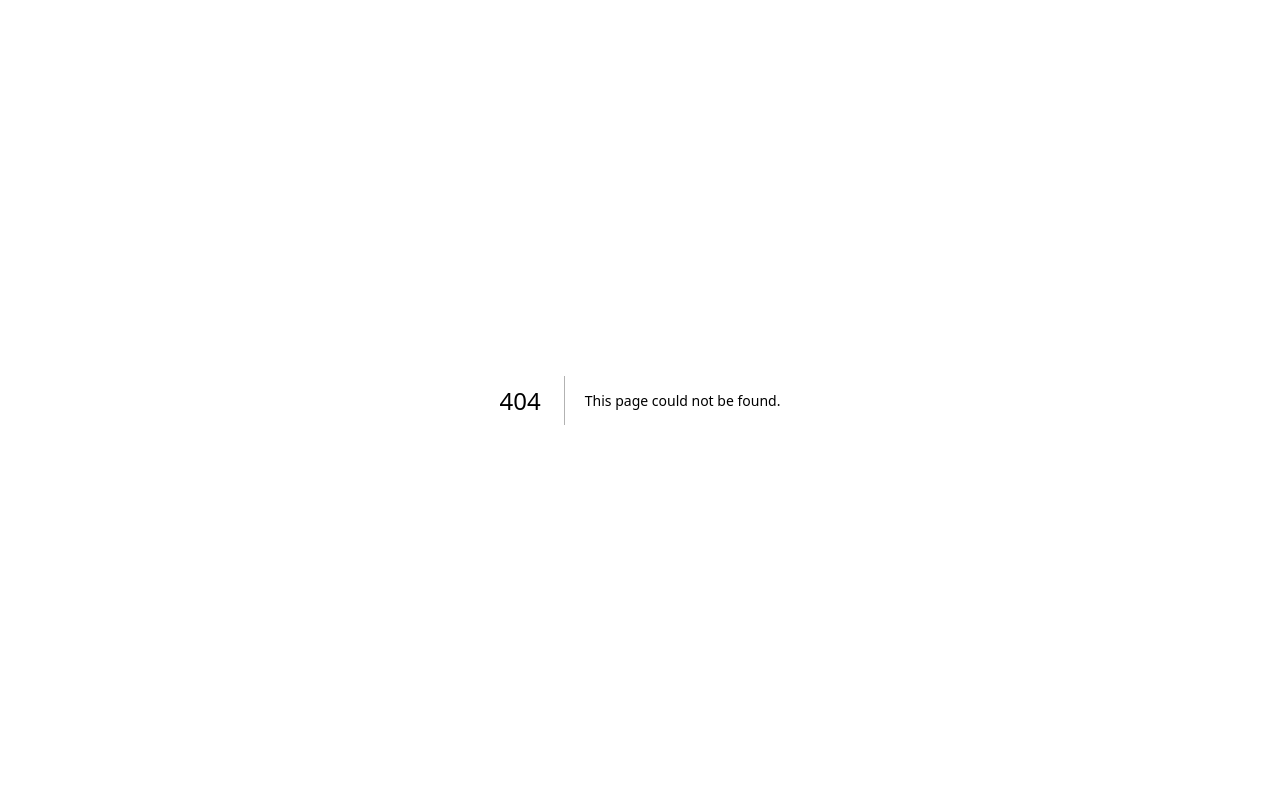
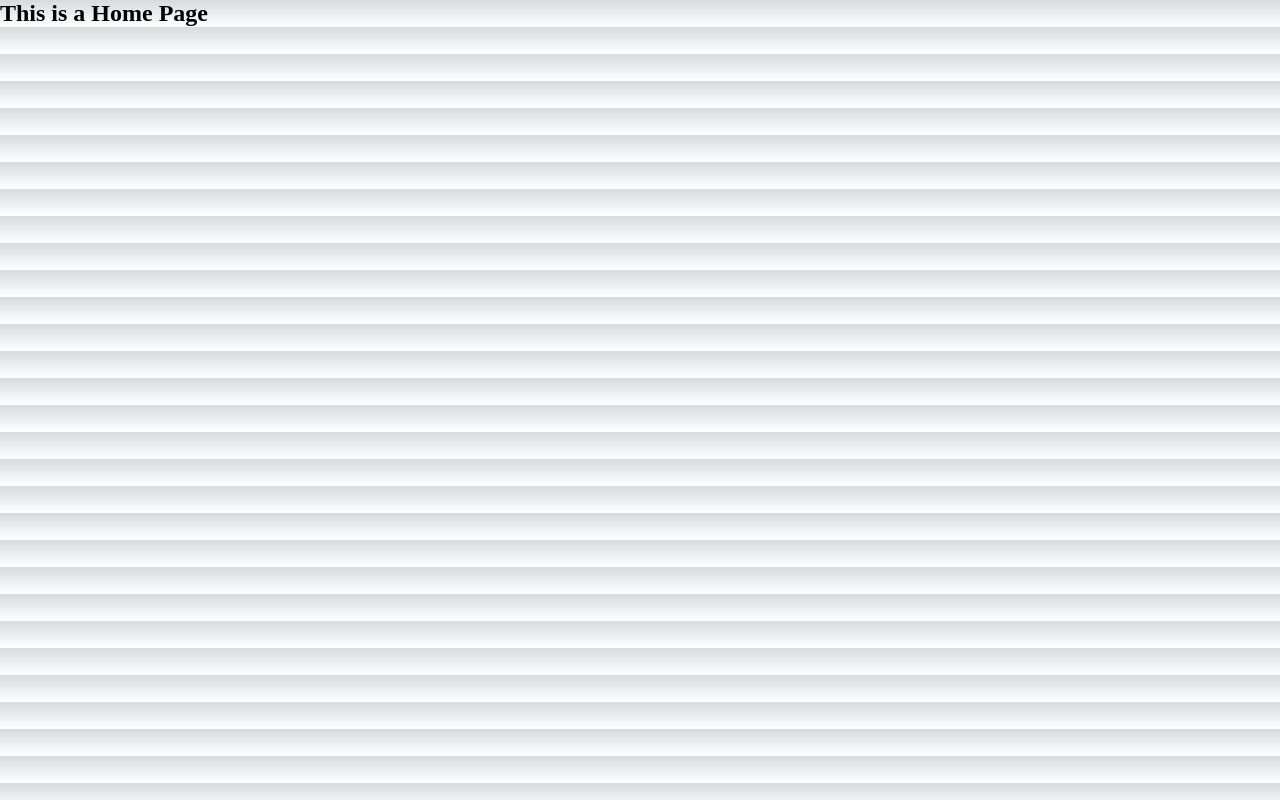
Before and after one commit to Ujjal-ENG/start-next-js, a Next.js app in the folder my-2nd-next-app/: page /home in a window 1280 px wide. Before the commit this address had no page. Built offline with nearby package versions, Linux system fonts and the light colour scheme.

Commit message:
now start the larning in file based routing mechanism in the next app

```diff
--- /dev/null
+++ b/my-2nd-next-app/pages/home.js
@@ -0,0 +1,11 @@
+import React from "react";
+
+const home = () => {
+  return (
+    <div>
+      <h2>This is a Home Page</h2>
+    </div>
+  );
+};
+
+export default home;
```
